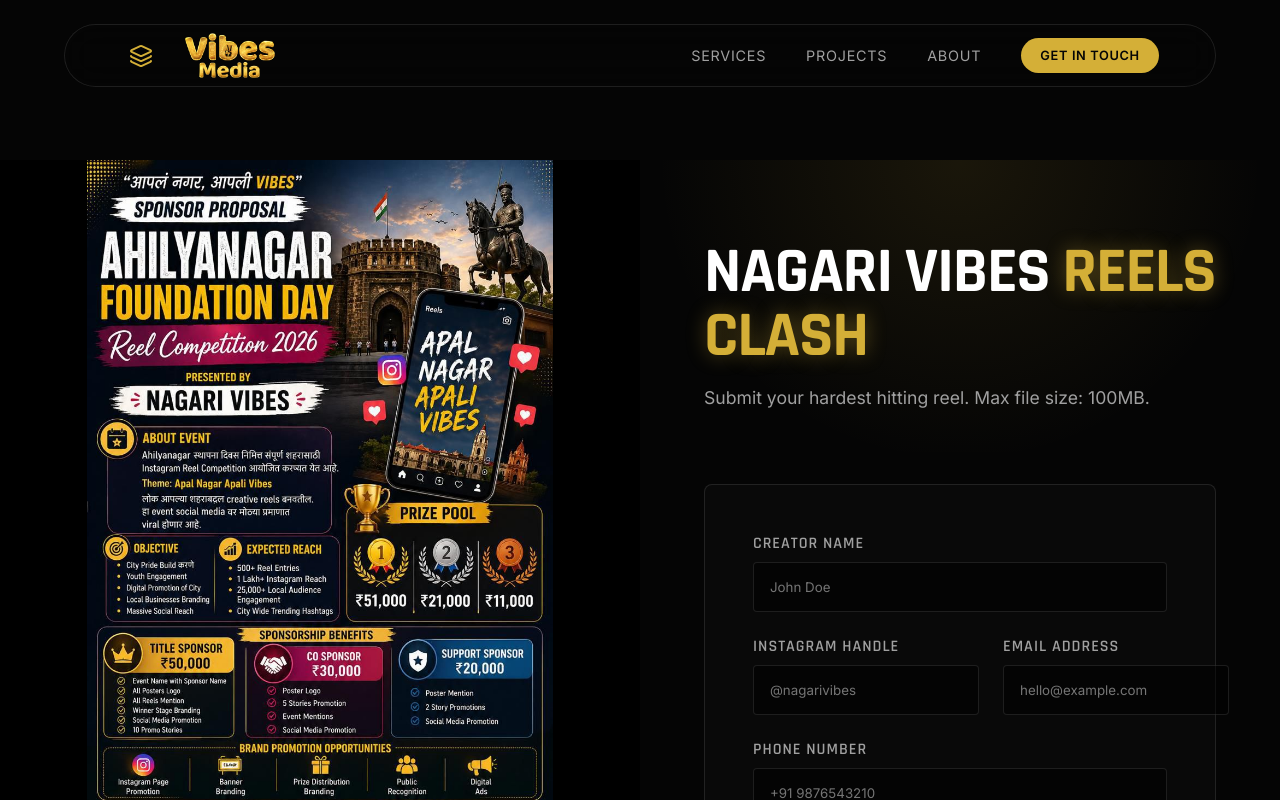
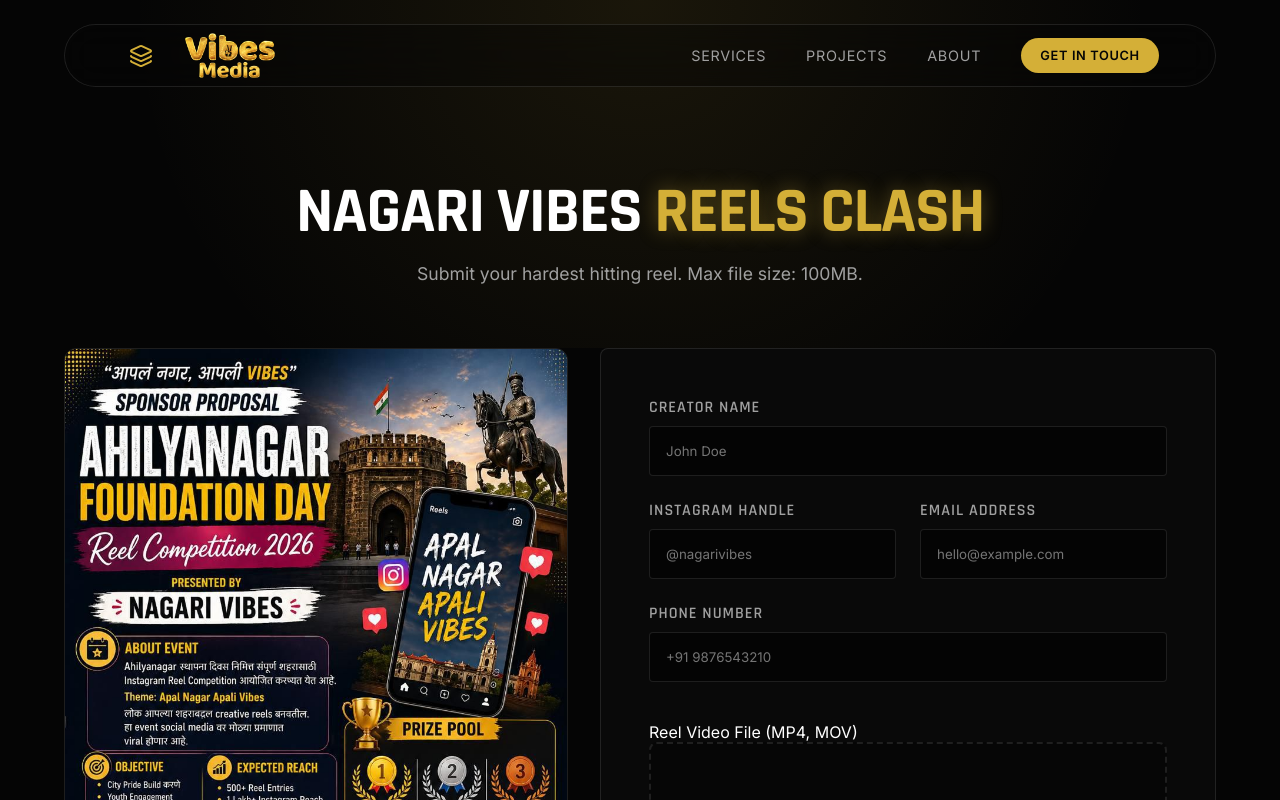
Before and after one commit to nagari-vibes/NagariVibes, a Next.js app: page /reels-competition in a window 1280 px wide. Shown: the top 800 px of the page. Built offline with nearby package versions, Linux system fonts and the light colour scheme; a web font is replaced by a local one.

Commit message:
UI: Position competition image below title and subtitle as requested

```diff
--- a/src/app/reels-competition/Competition.module.css
+++ b/src/app/reels-competition/Competition.module.css
@@ -1,37 +1,18 @@
 .main {
   background: var(--background);
   min-height: 100vh;
+}
+
+.hero {
+  padding: 160px 0 40px; /* Space for fixed header */
+  background: radial-gradient(circle at center top, rgba(212, 175, 55, 0.1) 0%, transparent 70%);
+  text-align: center;
 }
 
 .splitLayout {
   display: flex;
   flex-direction: column;
   width: 100%;
-  padding-top: 160px; /* Increased clearance for fixed header */
-}
-
-.promoImageWrapper {
-  width: 100%;
-  background: #000;
-  display: flex;
-  justify-content: center;
-  align-items: flex-start;
-}
-
-.promoImage {
-  width: 100%;
-  height: auto;
-  display: block;
-}
-
-.contentSide {
-  width: 100%;
-}
-
-.hero {
-  padding: 60px 0;
-  background: radial-gradient(circle at center top, rgba(212, 175, 55, 0.1) 0%, transparent 70%);
-  text-align: center;
 }
 
 .formContainer {
@@ -56,39 +37,39 @@
 }
 
 @media (min-width: 1024px) {
+  .hero {
+    padding: 180px 0 60px;
+  }
+
   .splitLayout {
     flex-direction: row;
-    padding-top: 160px;
+    align-items: flex-start;
+    gap: 2rem;
+    padding: 0 4rem 4rem;
+    max-width: 1400px;
+    margin: 0 auto;
   }
 
   .promoImageWrapper {
-    width: 50%;
+    width: 45%;
     position: sticky;
-    top: 100px;
-    height: calc(100vh - 100px);
+    top: 120px;
+    border-radius: 12px;
     overflow: hidden;
+    border: 1px solid var(--glass-border);
   }
 
   .promoImage {
     width: 100%;
-    height: 100%;
-    object-fit: contain;
+    height: auto;
   }
 
   .contentSide {
-    width: 50%;
-    overflow-y: auto;
-  }
-
-  .hero {
-    padding: 80px 2rem 40px;
-    text-align: left;
+    width: 55%;
   }
 
   .formContainer {
-    margin: 0;
-    max-width: 100%;
-    padding: 2rem 4rem 8rem;
+    padding: 0;
   }
 }
 
--- a/src/app/reels-competition/page.tsx
+++ b/src/app/reels-competition/page.tsx
@@ -120,6 +120,13 @@
     <main className={styles.main}>
       <Header />
 
+      <div className={styles.hero}>
+        <div className="container">
+          <h1 className={styles.title}>NAGARI VIBES <span className={styles.accent}>REELS CLASH</span></h1>
+          <p className={styles.subtitle}>Submit your hardest hitting reel. Max file size: 100MB.</p>
+        </div>
+      </div>
+
       <div className={styles.splitLayout}>
         <div className={styles.promoImageWrapper}>
           <img
@@ -130,13 +137,6 @@
         </div>
 
         <div className={styles.contentSide}>
-          <div className={styles.hero}>
-            <div className="container">
-              <h1 className={styles.title}>NAGARI VIBES <span className={styles.accent}>REELS CLASH</span></h1>
-              <p className={styles.subtitle}>Submit your hardest hitting reel. Max file size: 100MB.</p>
-            </div>
-          </div>
-
           <div className={styles.formContainer}>
             {isSuccess ? (
               <div className={styles.successState}>
```
